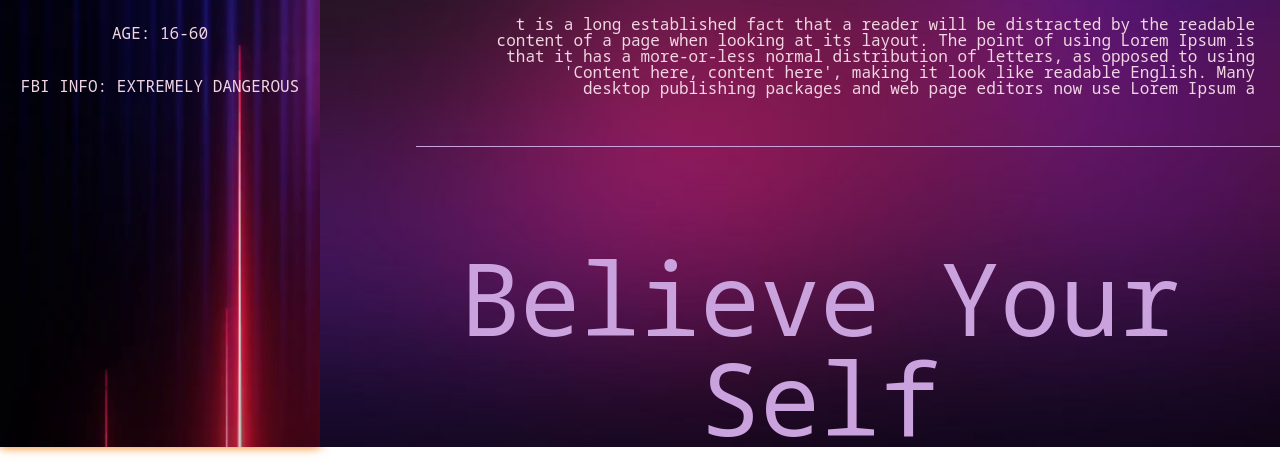
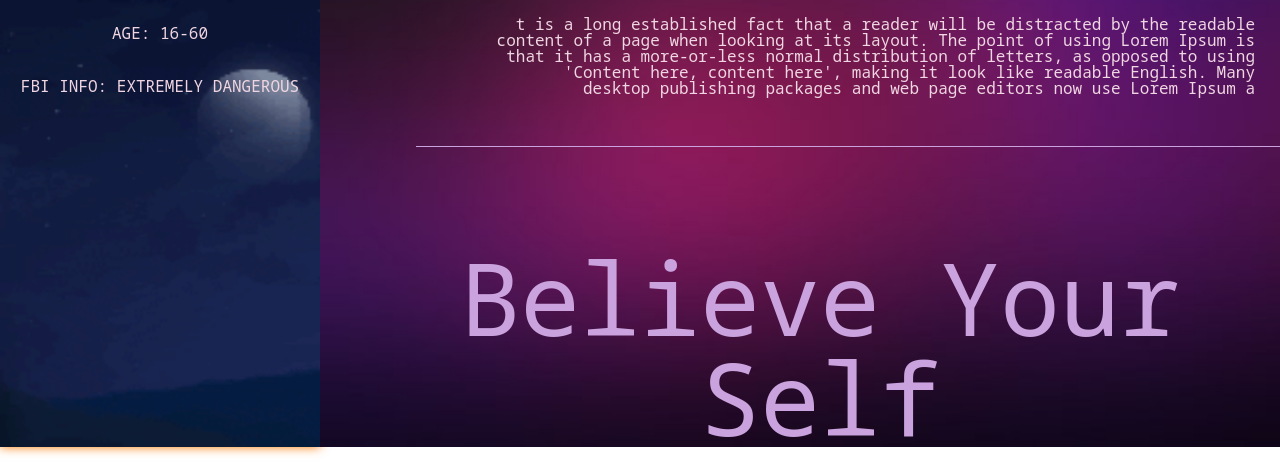
Before and after one commit to funk1ss/Attestation, a plain HTML site: page index.html in a window 1280 px wide. Shown: the part 463-928 px from the top of the page. Drawn offline with Linux system fonts and the light colour scheme; a web font is replaced by a local one.

Commit message:
added gif

```diff
--- a/styles/style.css
+++ b/styles/style.css
@@ -5,7 +5,7 @@ body {
 }
 
 header {
-    background-image: url(../img/neon.png);
+    background-image: url(../img/starfall-gif-46.gif);
     background-repeat: no-repeat;
     background-size: cover;
     width: 25%;
```
Also changed, not shown: img/starfall-gif-46.gif (added).
